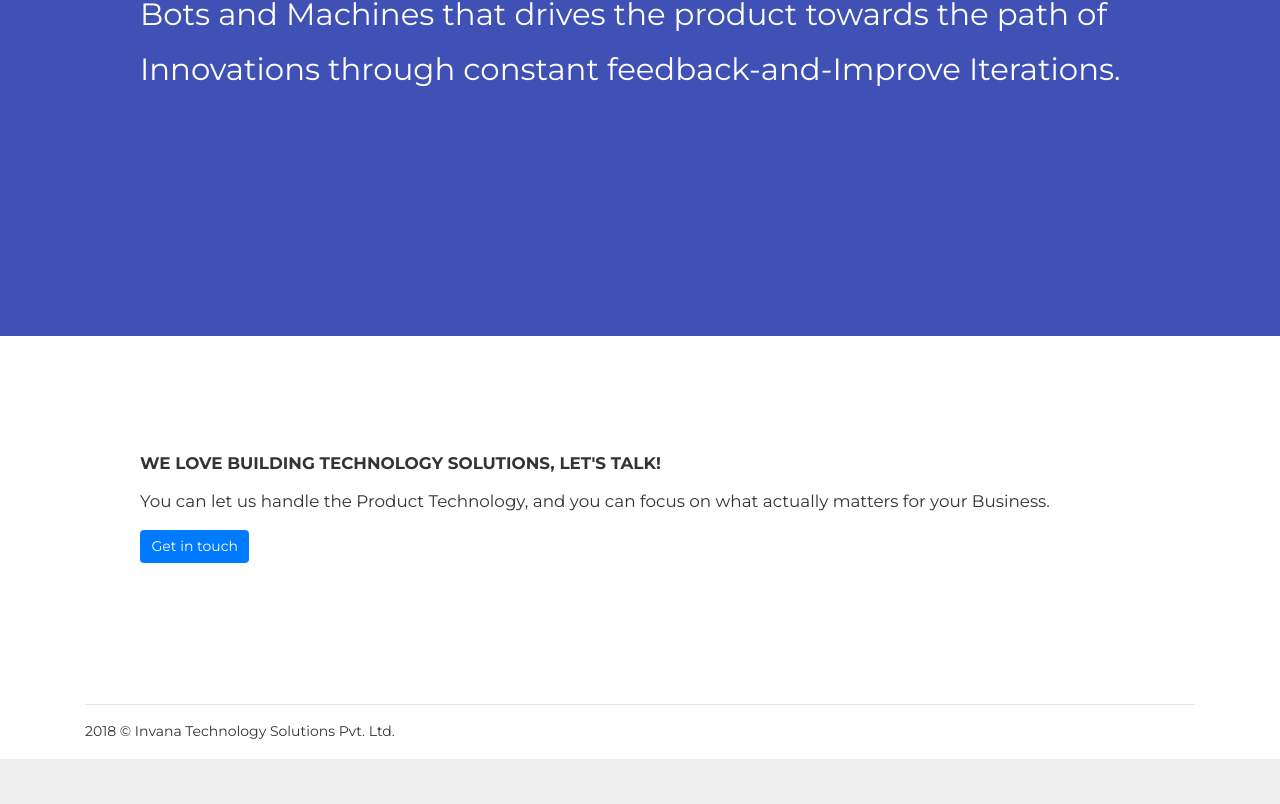
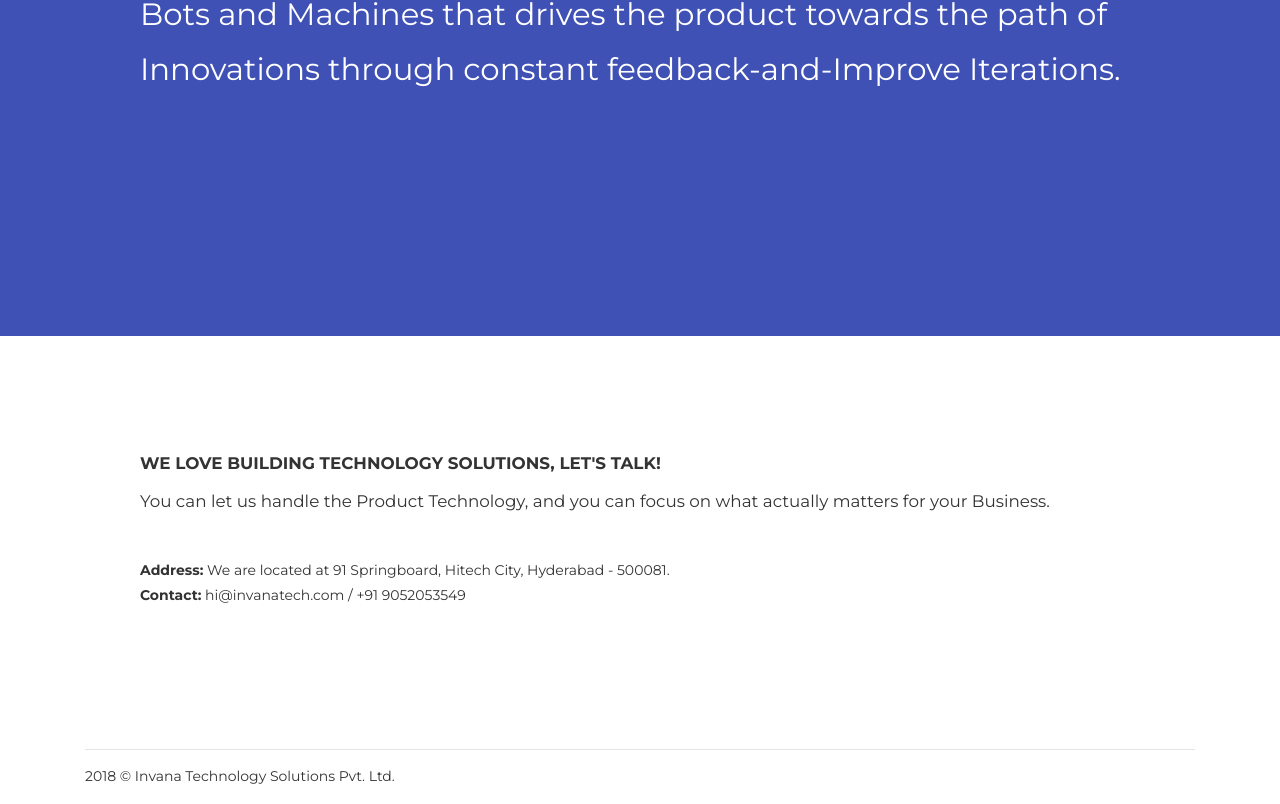
Before and after one commit to invana/invana.github.io, an Angular app: page / in a window 1280 px wide. Shown: the part 2318-3122 px from the top of the page. Before the commit the page ends 3077 px from the top, so only its background shows below. Built offline with nearby package versions, Linux system fonts and the light colour scheme.

Commit message:
address added

```diff
--- a/src/app/app.component.html
+++ b/src/app/app.component.html
@@ -161,8 +161,11 @@
         <h4> We Love Building Technology Solutions, Let's Talk!</h4>
         <p style="font-size: 1.2rem">You can let us handle the Product Technology,
           and you can focus on what actually matters for your Business.</p>
-        <button class="btn btn-primary" (click)="showContact()" id="contact-btn">Get in touch</button>
-        <p id="contact-details"></p>
+        <!--<button class="btn btn-primary" (click)="showContact()" id="contact-btn">Get in touch</button>-->
+        <!--<p id="contact-details"></p>-->
+
+        <p class="mt-5 mb-0"><strong>Address:</strong> We are located at 91 Springboard, Hitech City, Hyderabad - 500081. </p>
+        <p><strong>Contact:</strong> hi@invanatech.com / +91 9052053549 </p>
       </div>
       <div class="col-md-6">
 
```
Also changed, not shown: .angular-cli.json.
